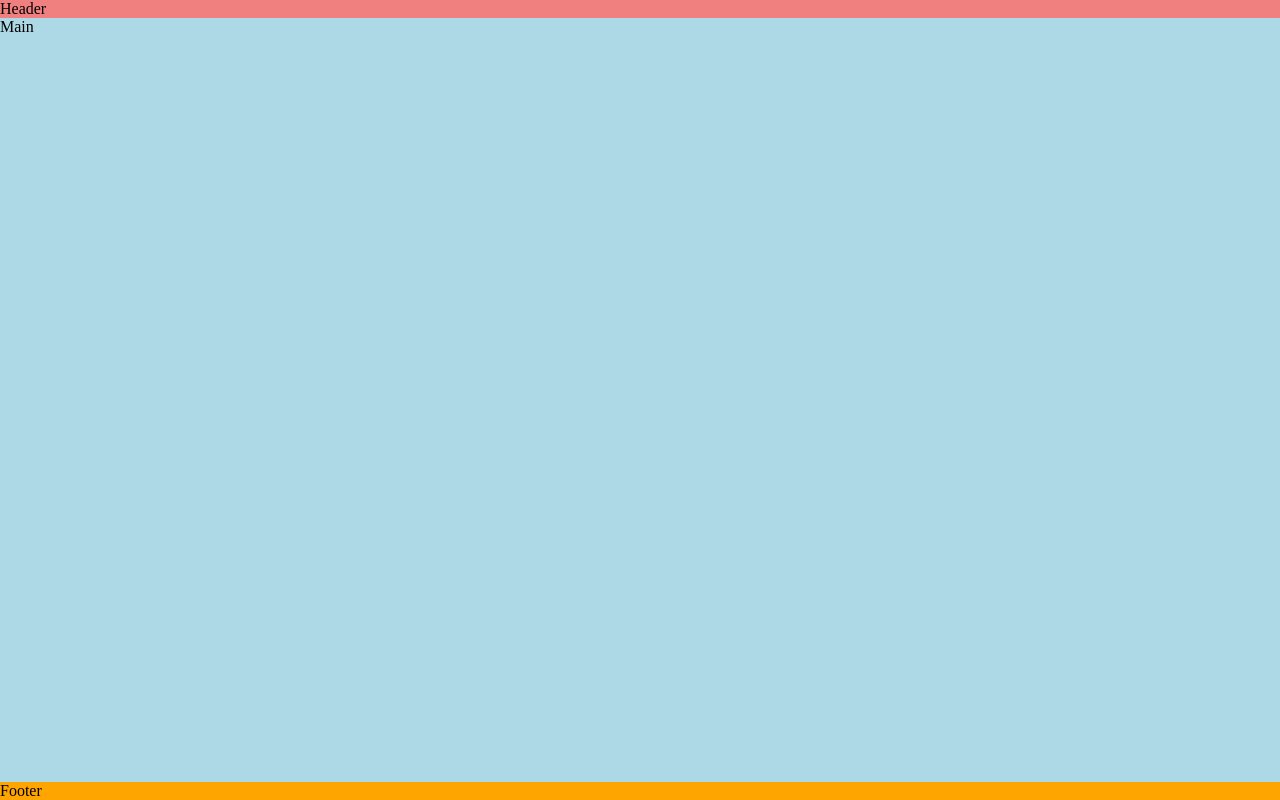
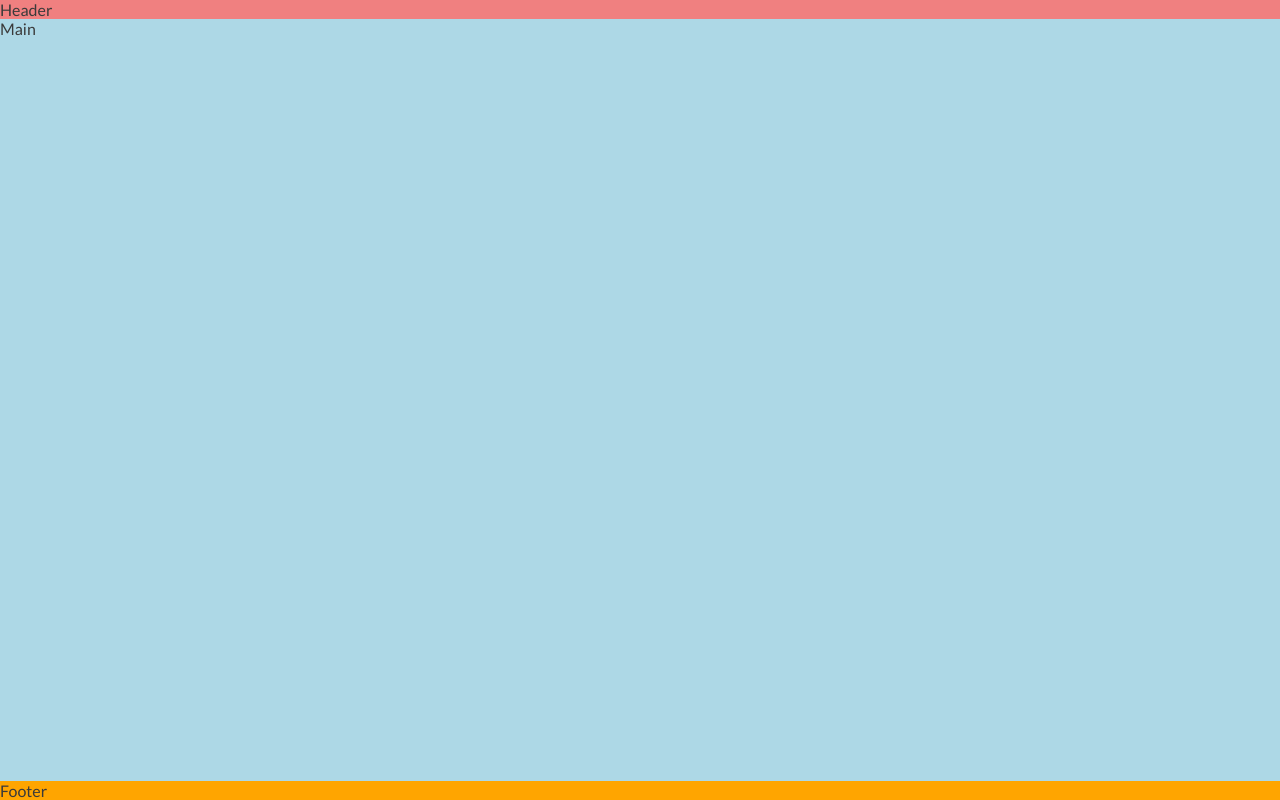
Before and after one commit to Trillspectre/love-running, a plain HTML site: page index.html in a window 1280 px wide. Drawn offline with Linux system fonts and the light colour scheme.

Commit message:
add lato and oswald font styles

```diff
--- a/assets/css/style.css
+++ b/assets/css/style.css
@@ -1,16 +1,18 @@
+@import url("https://fonts.googleapis.com/css2?family=Lato:ital,wght@0,100;0,300;0,400;0,700;0,900;1,100;1,300;1,400;1,700;1,900&family=Oswald:wght@200..700&display=swap");
 /* wildcard selector to overide default styles added by browser */
-*{
+* {
   margin: 0;
   padding: 0;
   box-sizing: border-box;
 }
 /* General styles */
 body {
- min-height:  100vh;
+  min-height: 100vh;
   display: flex;
   flex-direction: column;
-    \* Generic project styles */
-    color: #3a3a3a
+  /* Generic project styles */
+  color: #3a3a3a;
+  font-family: "Lato", sans-serif;
 }
 
 /* Header */
```
Lines whose indentation alone changed are shown as unchanged.
